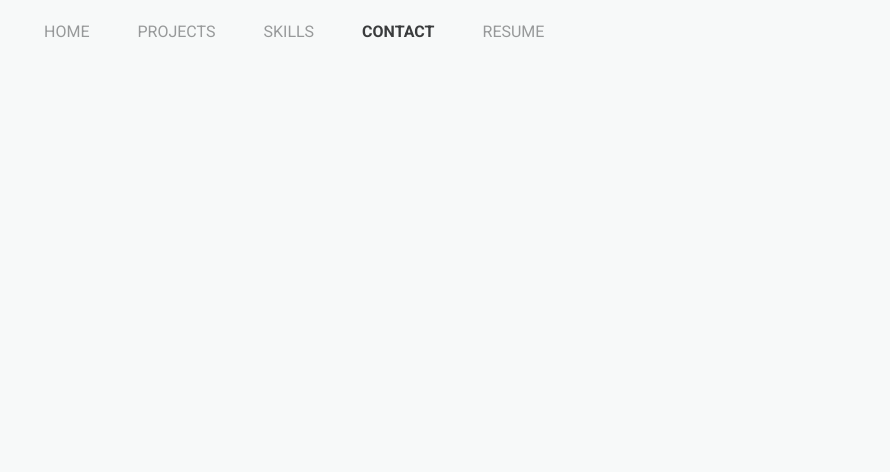
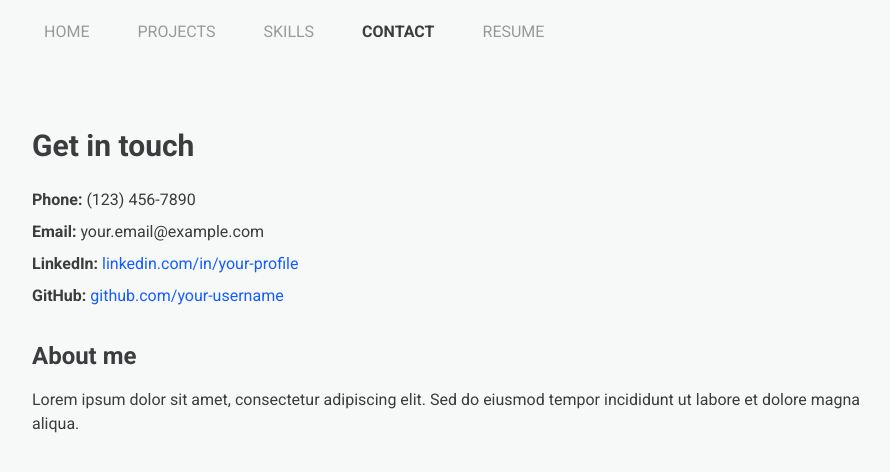
Before and after one commit to gmgrahamgm/personal-website, a React (Vite) app: page /contact in a window 1280 px wide. Shown: the top 472 px of the page, without its empty margins (176-1066 px from the left). Built offline with nearby package versions, Linux system fonts and the light colour scheme.

Commit message:
Added contact page

```diff
--- /dev/null
+++ b/src/pages/Contact.css
@@ -0,0 +1,30 @@
+@import "tailwindcss";
+
+.contact-page {
+  @apply max-w-4xl mx-auto py-8 px-4;
+}
+
+.contact-heading {
+  @apply text-3xl font-bold mb-6;
+  text-align: left;
+}
+
+.contact-list {
+  @apply list-none mb-8 space-y-2;
+}
+.contact-list li {
+  @apply text-base;
+}
+.contact-list a {
+  @apply text-blue-600 hover:underline;
+}
+
+.about-heading {
+  @apply text-2xl font-semibold mb-4;
+  text-align: left;
+}
+
+.about-text {
+  @apply text-base;
+  text-align: left;
+}
--- a/src/pages/Contact.jsx
+++ b/src/pages/Contact.jsx
@@ -1,7 +1,45 @@
 import React from "react";
+import "./Contact.css";
 
-const Contact = () => {
-  return null;
-};
+export default function Contact() {
+  return (
+    <div className="contact-page">
+      <h1 className="contact-heading">Get in touch</h1>
 
-export default Contact;
+      <ul className="contact-list">
+        <li>
+          <strong>Phone:</strong> (123) 456-7890
+        </li>
+        <li>
+          <strong>Email:</strong> your.email@example.com
+        </li>
+        <li>
+          <strong>LinkedIn:</strong>{" "}
+          <a
+            href="https://www.linkedin.com/in/your-profile"
+            target="_blank"
+            rel="noopener noreferrer"
+          >
+            linkedin.com/in/your-profile
+          </a>
+        </li>
+        <li>
+          <strong>GitHub:</strong>{" "}
+          <a
+            href="https://github.com/your-username"
+            target="_blank"
+            rel="noopener noreferrer"
+          >
+            github.com/your-username
+          </a>
+        </li>
+      </ul>
+
+      <h2 className="about-heading">About me</h2>
+      <p className="about-text">
+        Lorem ipsum dolor sit amet, consectetur adipiscing elit. Sed do eiusmod
+        tempor incididunt ut labore et dolore magna aliqua.
+      </p>
+    </div>
+  );
+}
```
